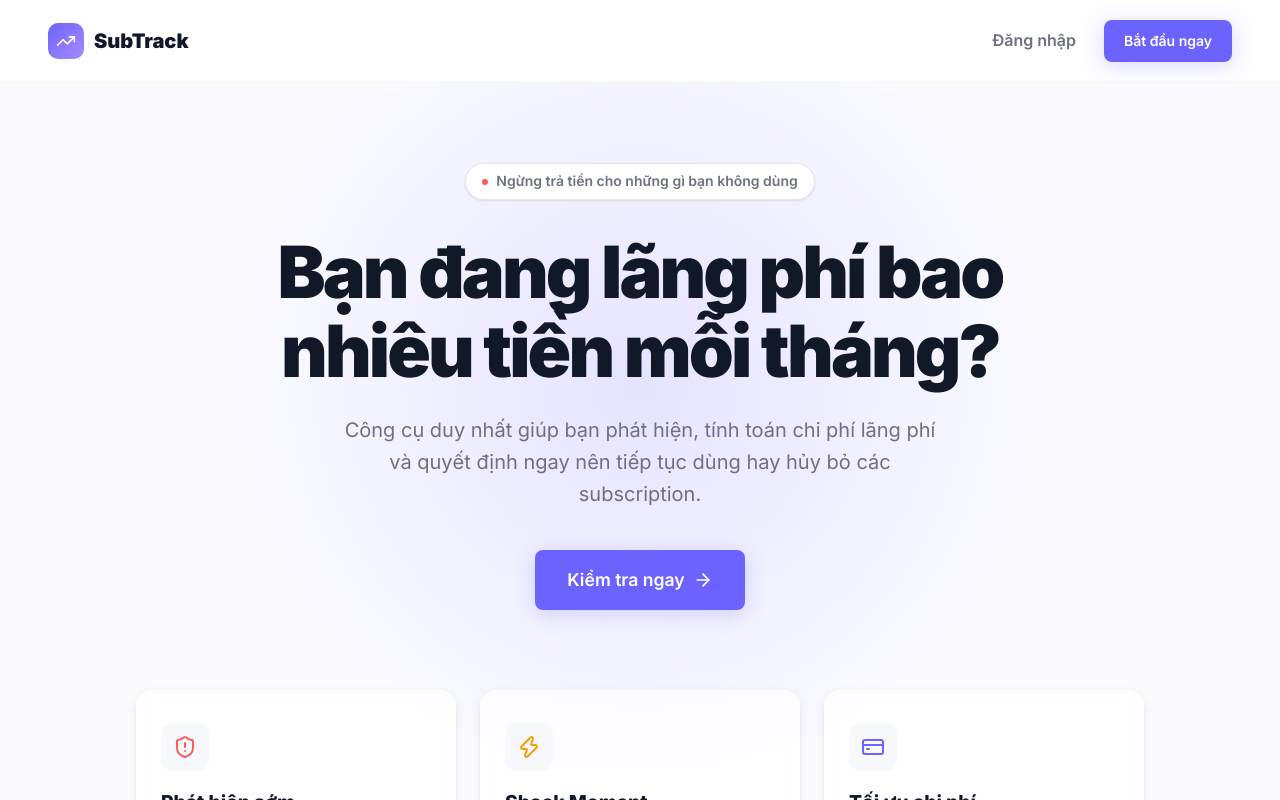
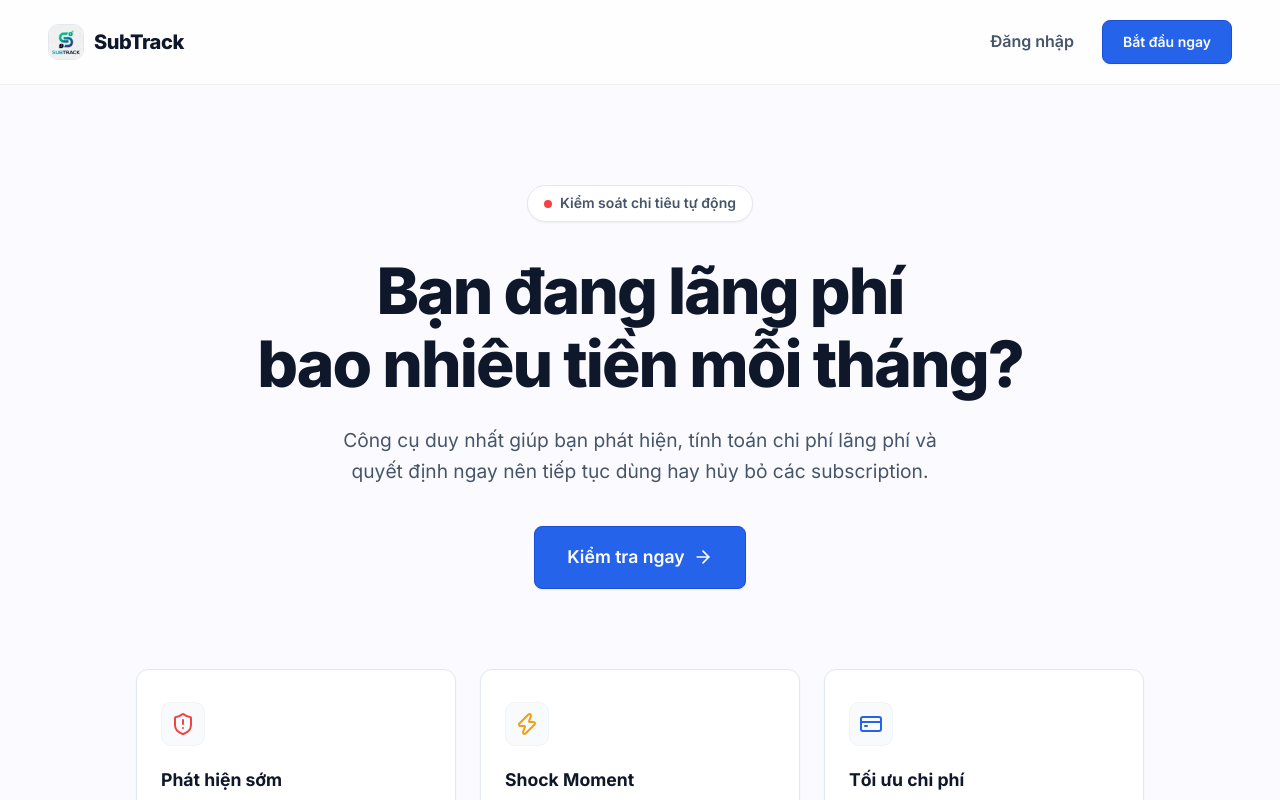
Before and after one commit to minh21012005/SubTrack, a Next.js app in the folder subtrack-fe/: page / in a window 1280 px wide. Shown: the top 800 px of the page. Built offline with nearby package versions, Linux system fonts and the light colour scheme.

Commit message:
feat: implement waste analysis dashboard to identify and manage subscription savings

```diff
--- a/subtrack-fe/app/globals.css
+++ b/subtrack-fe/app/globals.css
@@ -3,34 +3,34 @@
 /* ─── Design Tokens ──────────────────────────────────────────────────────── */
 :root {
   /* Colors */
-  --primary: #6C63FF;
-  --primary-light: #EEF0FF;
-  --primary-dark: #4F46E5;
-  --accent-red: #FF5B5B;
-  --accent-red-light: #FFF0F0;
-  --accent-orange: #FF8C42;
-  --accent-orange-light: #FFF4EE;
+  --primary: #2563EB;
+  --primary-light: #EFF6FF;
+  --primary-dark: #1D4ED8;
+  --accent-red: #EF4444;
+  --accent-red-light: #FEE2E2;
+  --accent-orange: #F97316;
+  --accent-orange-light: #FFEDD5;
   --accent-green: #22C55E;
-  --accent-green-light: #F0FDF4;
-  --accent-blue: #3B82F6;
+  --accent-green-light: #DCFCE7;
+  --accent-blue: #0EA5E9;
   --accent-yellow: #F59E0B;
 
   /* Neutrals */
-  --bg: #F7F8FC;
+  --bg: #F8FAFC;
   --bg-card: #FFFFFF;
   --bg-sidebar: #FFFFFF;
-  --border: #E5E7EB;
-  --border-light: #F3F4F6;
-  --text-primary: #111827;
-  --text-secondary: #6B7280;
-  --text-muted: #9CA3AF;
+  --border: #E2E8F0;
+  --border-light: #F1F5F9;
+  --text-primary: #0F172A;
+  --text-secondary: #475569;
+  --text-muted: #94A3B8;
 
-  /* Shadows */
-  --shadow-sm: 0 1px 3px rgba(0,0,0,0.06), 0 1px 2px rgba(0,0,0,0.04);
-  --shadow-md: 0 4px 12px rgba(0,0,0,0.08), 0 2px 4px rgba(0,0,0,0.04);
-  --shadow-lg: 0 10px 32px rgba(0,0,0,0.10), 0 4px 8px rgba(0,0,0,0.04);
-  --shadow-glow-red: 0 4px 20px rgba(255,91,91,0.25);
-  --shadow-glow-purple: 0 4px 20px rgba(108,99,255,0.25);
+  /* Shadows - Clean & Flat */
+  --shadow-sm: 0 1px 2px 0 rgb(0 0 0 / 0.05);
+  --shadow-md: 0 4px 6px -1px rgb(0 0 0 / 0.05), 0 2px 4px -2px rgb(0 0 0 / 0.05);
+  --shadow-lg: 0 10px 15px -3px rgb(0 0 0 / 0.05), 0 4px 6px -4px rgb(0 0 0 / 0.05);
+  --shadow-glow-red: var(--shadow-sm);
+  --shadow-glow-purple: var(--shadow-sm);
 
   /* Radii */
   --radius-sm: 8px;
@@ -154,29 +154,29 @@ input, select, textarea {
 .btn-primary {
   background: var(--primary);
   color: #fff;
-  box-shadow: var(--shadow-glow-purple);
+  border: 1px solid var(--primary-dark);
+  box-shadow: var(--shadow-sm);
 }
 .btn-primary:hover {
   background: var(--primary-dark);
-  transform: translateY(-1px);
-  box-shadow: 0 8px 24px rgba(108,99,255,0.35);
 }
 
 .btn-danger {
   background: var(--accent-red);
   color: #fff;
-  box-shadow: var(--shadow-glow-red);
+  border: 1px solid #b91c1c;
+  box-shadow: var(--shadow-sm);
 }
 .btn-danger:hover {
-  background: #e04444;
-  transform: translateY(-1px);
+  background: #dc2626;
 }
 
 .btn-success {
   background: var(--accent-green);
   color: #fff;
+  border: 1px solid #16a34a;
 }
-.btn-success:hover { background: #16a34a; transform: translateY(-1px); }
+.btn-success:hover { background: #16a34a; }
 
 .btn-outline {
   background: #fff;
@@ -230,7 +230,7 @@ input, select, textarea {
 
 .form-input {
   padding: 10px 14px;
-  border: 1.5px solid var(--border);
+  border: 1px solid var(--border);
   border-radius: var(--radius-sm);
   font-size: 0.9375rem;
   color: var(--text-primary);
@@ -241,7 +241,7 @@ input, select, textarea {
 
 .form-input:focus {
   border-color: var(--primary);
-  box-shadow: 0 0 0 3px rgba(108,99,255,0.12);
+  box-shadow: 0 0 0 3px var(--primary-light);
 }
 
 .form-input::placeholder { color: var(--text-muted); }
--- a/subtrack-fe/app/page.tsx
+++ b/subtrack-fe/app/page.tsx
@@ -2,7 +2,7 @@
 
 import Link from 'next/link';
 import { motion } from 'framer-motion';
-import { TrendingUp, ArrowRight, CheckCircle2, Zap, ShieldAlert, CreditCard, LogOut } from 'lucide-react';
+import { ArrowRight, CheckCircle2, Zap, ShieldAlert, CreditCard, LogOut } from 'lucide-react';
 import { useAuth } from '@/lib/context/AuthContext';
 
 export default function LandingPage() {
@@ -24,15 +24,8 @@ export default function LandingPage() {
         zIndex: 50
       }}>
         <Link href="/" style={{ display: 'flex', alignItems: 'center', gap: 10, textDecoration: 'none' }}>
-          <div style={{
-            width: 36, height: 36,
-            background: 'linear-gradient(135deg, var(--primary), #a78bfa)',
-            borderRadius: 10,
-            display: 'flex', alignItems: 'center', justifyContent: 'center',
-          }}>
-            <TrendingUp size={20} color="white" />
-          </div>
-          <span style={{ fontWeight: 900, fontSize: '1.25rem', color: 'var(--text-primary)' }}>SubTrack</span>
+          <img src="/image.jpg" alt="SubTrack Logo" width={36} height={36} style={{ borderRadius: 10, border: '1px solid var(--border)', objectFit: 'cover' }} />
+          <span style={{ fontWeight: 800, fontSize: '1.25rem', color: 'var(--text-primary)', letterSpacing: '-0.02em' }}>SubTrack</span>
         </Link>
         <div style={{ display: 'flex', gap: 12, alignItems: 'center' }}>
           {isInitializing ? (
@@ -67,7 +60,7 @@ export default function LandingPage() {
           ) : (
             <>
               <Link href="/login" className="desktop-only" style={{ fontWeight: 600, color: 'var(--text-secondary)', padding: '8px 16px' }}>Đăng nhập</Link>
-              <Link href="/register" className="btn btn-primary" style={{ boxShadow: 'var(--shadow-glow-purple)' }}>
+              <Link href="/register" className="btn btn-primary">
                 Bắt đầu ngay
               </Link>
             </>
@@ -76,33 +69,30 @@ export default function LandingPage() {
       </header>
 
       {/* Hero Section */}
-      <main style={{ flex: 1, display: 'flex', flexDirection: 'column', alignItems: 'center', textAlign: 'center', padding: '80px 24px', position: 'relative', overflow: 'hidden' }}>
-
-        {/* Background glow */}
-        <div style={{ position: 'absolute', top: -100, left: '50%', transform: 'translateX(-50%)', width: 800, height: 800, background: 'radial-gradient(circle, rgba(108,99,255,0.15) 0%, rgba(250,250,255,0) 70%)', zIndex: 0 }} />
+      <main style={{ flex: 1, display: 'flex', flexDirection: 'column', alignItems: 'center', textAlign: 'center', padding: '100px 24px', position: 'relative' }}>
 
         <motion.div
-          initial={{ opacity: 0, y: 30 }}
+          initial={{ opacity: 0, y: 20 }}
           animate={{ opacity: 1, y: 0 }}
           transition={{ duration: 0.6 }}
           style={{ position: 'relative', zIndex: 1, maxWidth: 800 }}
         >
           <div style={{
             display: 'inline-flex', alignItems: 'center', gap: 8,
-            background: 'white', padding: '6px 16px', borderRadius: 'var(--radius-full)',
+            background: '#ffffff', padding: '6px 16px', borderRadius: 'var(--radius-full)',
             border: '1px solid var(--border)', boxShadow: 'var(--shadow-sm)',
             fontWeight: 600, fontSize: '0.875rem', color: 'var(--text-secondary)',
             marginBottom: 32
           }}>
-            <span style={{ display: 'flex', width: 6, height: 6, background: 'var(--accent-red)', borderRadius: '50%' }} />
-            Ngừng trả tiền cho những gì bạn không dùng
+            <span style={{ display: 'flex', width: 8, height: 8, background: 'var(--accent-red)', borderRadius: '50%' }} />
+            Kiểm soát chi tiêu tự động
           </div>
 
-          <h1 style={{ fontSize: 'clamp(2.5rem, 6vw, 4.5rem)', fontWeight: 900, letterSpacing: '-0.04em', lineHeight: 1.1, color: 'var(--text-primary)', marginBottom: 24 }}>
-            Bạn đang lãng phí bao nhiêu tiền mỗi tháng?
+          <h1 style={{ fontSize: 'clamp(2.5rem, 5vw, 4rem)', fontWeight: 800, letterSpacing: '-0.03em', lineHeight: 1.15, color: 'var(--text-primary)', marginBottom: 24 }}>
+            Bạn đang lãng phí<br />bao nhiêu tiền mỗi tháng?
           </h1>
 
-          <p style={{ fontSize: '1.25rem', color: 'var(--text-secondary)', marginBottom: 40, maxWidth: 600, margin: '0 auto 40px', lineHeight: 1.6 }}>
+          <p style={{ fontSize: '1.2rem', color: 'var(--text-secondary)', marginBottom: 40, maxWidth: 640, margin: '0 auto 40px', lineHeight: 1.6 }}>
             Công cụ duy nhất giúp bạn phát hiện, tính toán chi phí lãng phí và quyết định ngay nên tiếp tục dùng hay hủy bỏ các subscription.
           </p>
 
@@ -124,7 +114,8 @@ export default function LandingPage() {
       {/* Footer */}
       <footer style={{ padding: '40px', textAlign: 'center', borderTop: '1px solid rgba(0,0,0,0.05)', color: 'var(--text-muted)', fontSize: '0.9rem' }}>
         <div style={{ display: 'flex', alignItems: 'center', justifyContent: 'center', gap: 8, marginBottom: 12 }}>
-          <TrendingUp size={16} /> <span style={{ fontWeight: 700, color: 'var(--text-primary)' }}>SubTrack</span>
+          <img src="/image.jpg" alt="Logo" width={20} height={20} style={{ borderRadius: 4, objectFit: 'cover' }} />
+          <span style={{ fontWeight: 700, color: 'var(--text-primary)' }}>SubTrack</span>
         </div>
         <p>© 2026 SubTrack - Dừng lãng phí tiền bạc của bạn.</p>
       </footer>
@@ -139,21 +130,20 @@ function FeatureCard({ icon, title, desc }: { icon: React.ReactNode, title: stri
       whileInView={{ opacity: 1, y: 0 }}
       viewport={{ once: true }}
       style={{
-        background: 'rgba(255, 255, 255, 0.7)',
-        backdropFilter: 'blur(10px)',
-        border: '1px solid rgba(255, 255, 255, 0.5)',
-        boxShadow: 'var(--shadow-md)',
-        borderRadius: 'var(--radius-lg)',
+        background: '#ffffff',
+        border: '1px solid var(--border)',
+        boxShadow: 'var(--shadow-sm)',
+        borderRadius: 'var(--radius-md)',
         padding: '32px 24px',
         maxWidth: 320,
         textAlign: 'left'
       }}
     >
-      <div style={{ width: 48, height: 48, background: 'var(--bg)', borderRadius: 12, display: 'flex', alignItems: 'center', justifyContent: 'center', marginBottom: 16 }}>
+      <div style={{ width: 44, height: 44, background: 'var(--bg)', borderRadius: 10, display: 'flex', alignItems: 'center', justifyContent: 'center', marginBottom: 20, border: '1px solid var(--border-light)' }}>
         {icon}
       </div>
-      <h3 style={{ fontSize: '1.2rem', fontWeight: 800, marginBottom: 8, color: 'var(--text-primary)' }}>{title}</h3>
-      <p style={{ color: 'var(--text-secondary)', lineHeight: 1.5 }}>{desc}</p>
+      <h3 style={{ fontSize: '1.1rem', fontWeight: 700, marginBottom: 8, color: 'var(--text-primary)' }}>{title}</h3>
+      <p style={{ color: 'var(--text-secondary)', lineHeight: 1.5, fontSize: '0.95rem' }}>{desc}</p>
     </motion.div>
   );
 }
```
Also changed, not shown: subtrack-fe/app/(app)/dashboard/page.tsx (+16 -16 lines), subtrack-fe/app/(app)/layout.tsx (+2 -9 lines), subtrack-fe/app/(app)/notifications/page.tsx (+9 -9 lines), subtrack-fe/app/(app)/settings/page.tsx (+10 -10 lines), subtrack-fe/app/(app)/subscriptions/page.tsx (+48 -26 lines), subtrack-fe/app/(app)/waste/page.tsx (+12 -12 lines), subtrack-fe/components/layout/Sidebar.tsx (+3 -10 lines), subtrack-fe/components/subscription/SubscriptionCard.tsx (+23 -2 lines), subtrack-fe/public/image.jpg (added).
